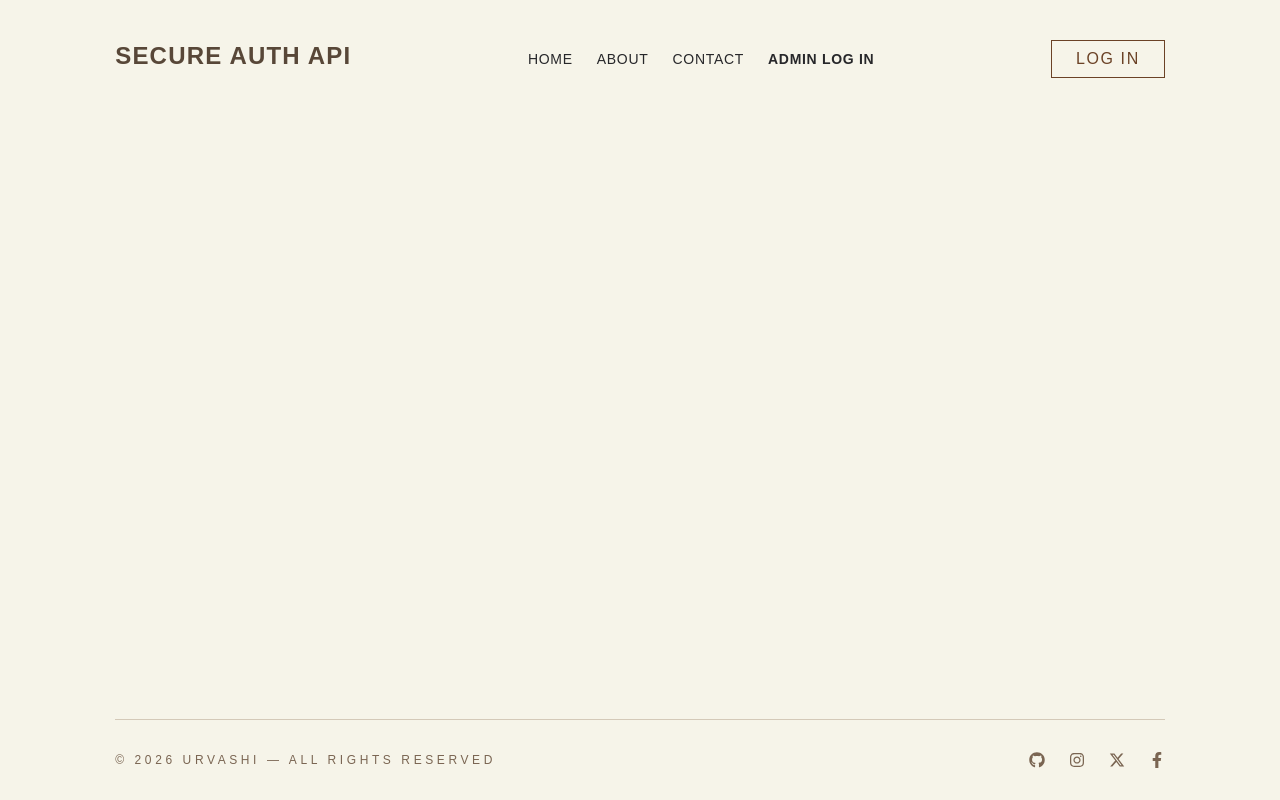
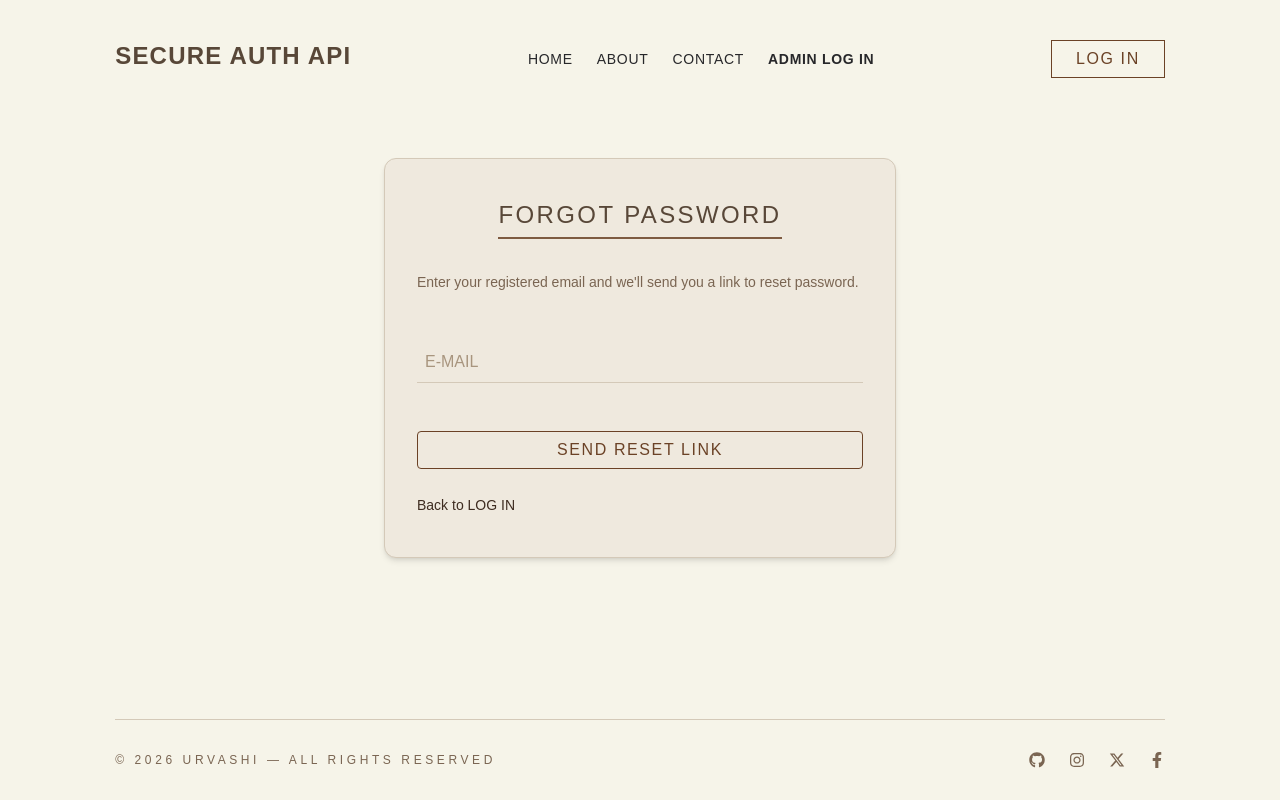
Before and after one commit to urvashidab/AuthSystemMERN, a React (Vite) app in the folder client/: page /forgotpassword in a window 1280 px wide. Built offline with nearby package versions, Linux system fonts and the light colour scheme.

Commit message:
forgot password UI done

```diff
--- a/client/src/App.jsx
+++ b/client/src/App.jsx
@@ -10,6 +10,7 @@ import Dashboard from "./pages/Dashboard";
 import Login from "./pages/Login";
 import AdminLogin from "./pages/AdminLogin";
 import ResetPassword from "./pages/ResetPassword";
+import ForgotPassword from "./pages/ForgotPassword";
 import About from "./pages/About";
 
 const App = () => {
@@ -25,6 +26,7 @@ const App = () => {
           <Route path="/login" element={<Login />} />
           <Route path="/admin/login" element={<AdminLogin />} />
           <Route path="/resetpassword" element={<ResetPassword />} />
+          <Route path="/forgotpassword" element={<ForgotPassword />} />
           <Route path="/dashboard" element={<Dashboard />} />
         </Routes>
       </main>
--- a/client/src/pages/AdminLogin.jsx
+++ b/client/src/pages/AdminLogin.jsx
@@ -51,7 +51,7 @@ const AdminLogin = () => {
               </button>
             </div>
 
-            <NavLink to="/resetpassword">
+            <NavLink to="/forgotpassword">
               <span className="text-sm text-bodyText  font-extralight underline">
                 Forgot password?
               </span>
--- /dev/null
+++ b/client/src/pages/ForgotPassword.jsx
@@ -0,0 +1,39 @@
+import React from "react";
+import { NavLink } from "react-router-dom";
+const ForgotPassword = () => {
+  return (
+    <div className="py-10 w-full">
+      <div className="bg-cardBg border border-border rounded-xl px-8 py-10 flex flex-col gap-6 max-w-lg mx-auto   shadow-md">
+        {/* title */}
+        <div className="flex justify-center">
+          <h2 className="page-title">forgot password</h2>
+        </div>
+
+        <p className="text-sm text-mutedText font-light leading-relaxed mt-4 ">
+          Enter your registered email and we'll send you a link to reset
+          password.
+        </p>
+
+        <form className="flex flex-col gap-4  mt-6">
+          <input
+            type="email"
+            required
+            placeholder="E-MAIL"
+            className="form-input "
+          ></input>
+          <button type="submit" className="btn py-1.5 px-6 mt-6 rounded">
+            send reset link
+          </button>
+        </form>
+
+        <NavLink to="/login">
+          <span className="text-sm text-bodyText  font-extralight ">
+            Back to LOG IN
+          </span>
+        </NavLink>
+      </div>
+    </div>
+  );
+};
+
+export default ForgotPassword;
--- a/client/src/pages/Login.jsx
+++ b/client/src/pages/Login.jsx
@@ -86,7 +86,7 @@ const Login = () => {
             )}
 
             {isLoginMode ? (
-              <NavLink to="/resetpassword">
+              <NavLink to="/forgotpassword">
                 <span className="text-sm text-bodyText  font-extralight underline">
                   Have you forgotten your password?
                 </span>
--- a/client/src/pages/ResetPassword.jsx
+++ b/client/src/pages/ResetPassword.jsx
@@ -1,7 +1,7 @@
 import React from "react";
 
 const ResetPassword = () => {
-  return <div></div>;
+  return <></>;
 };
 
 export default ResetPassword;
```
